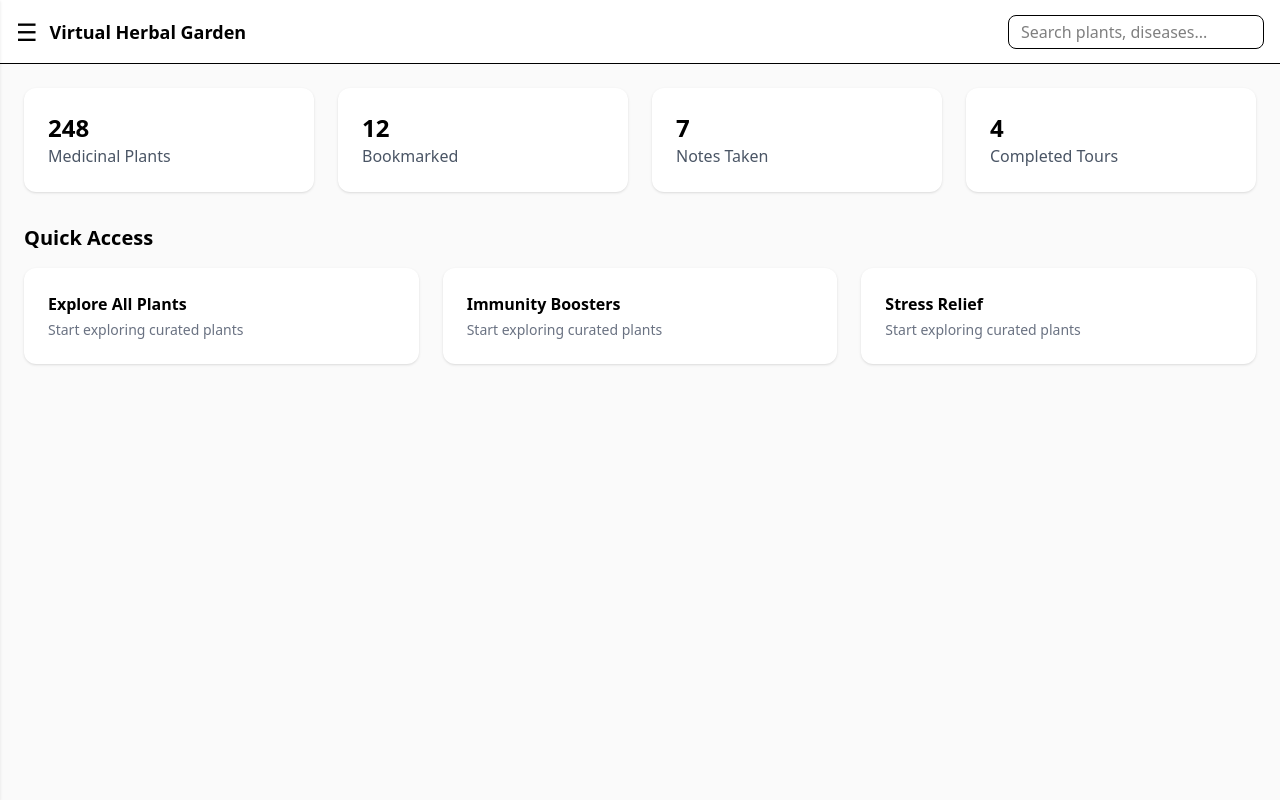
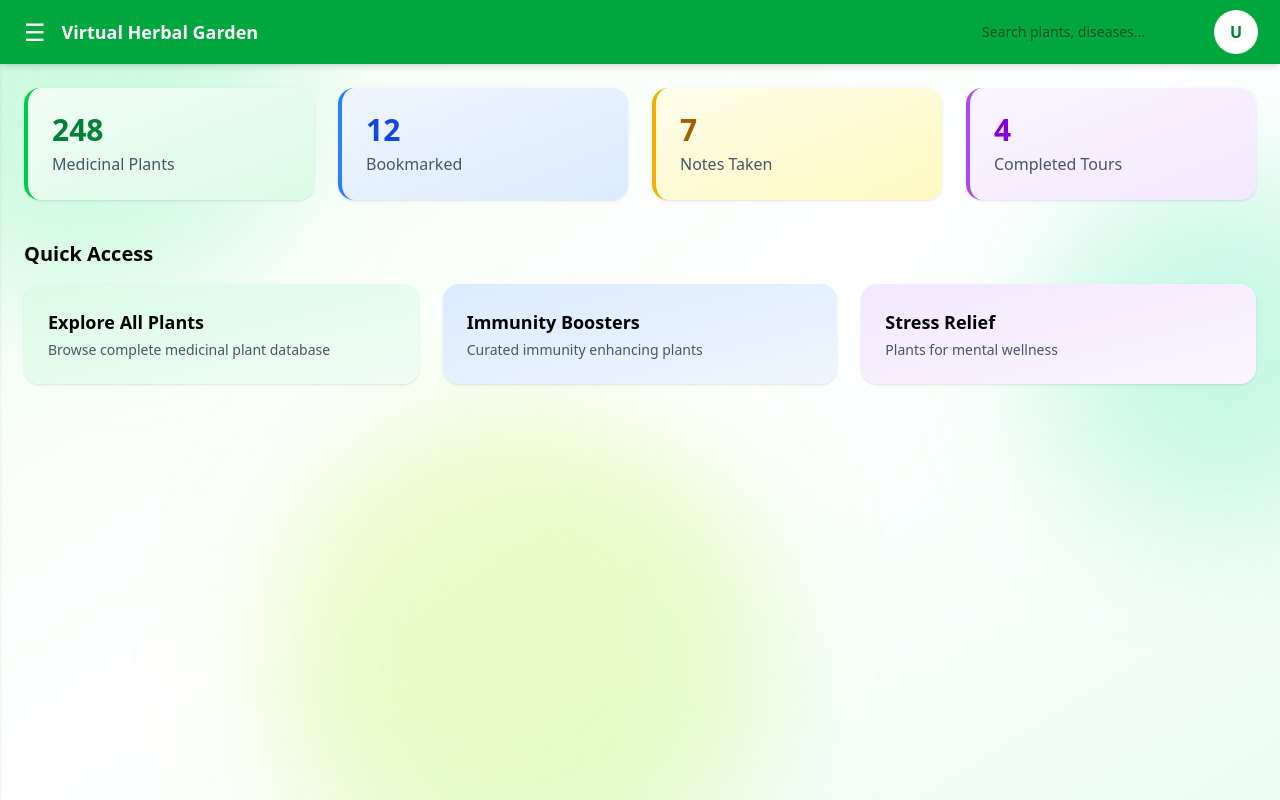
Before and after one commit to Dead-jpg/Rubix26_61_Error404, a React app in the folder frontend/: page /dashboard in a window 1280 px wide. Built offline with nearby package versions, Linux system fonts and the light colour scheme; the HTML template or start-up script is replaced by a standard one.

Commit message:
user profile added

```diff
--- /dev/null
+++ b/frontend/src/components/DashboardBackground.jsx
@@ -0,0 +1,38 @@
+export default function DashboardBackground() {
+  return (
+    <div className="fixed inset-0 -z-10 overflow-hidden bg-gradient-to-br from-green-50 via-white to-emerald-50">
+      {/* Blob 1 */}
+      <div
+        className="
+        absolute top-[-10%] left-[-10%]
+        w-[400px] h-[400px]
+        bg-green-300/30
+        rounded-full blur-3xl
+        animate-floatSlow
+      "
+      />
+
+      {/* Blob 2 */}
+      <div
+        className="
+        absolute top-[20%] right-[-10%]
+        w-[350px] h-[350px]
+        bg-emerald-300/30
+        rounded-full blur-3xl
+        animate-floatMedium
+      "
+      />
+
+      {/* Blob 3 */}
+      <div
+        className="
+        absolute bottom-[-15%] left-[20%]
+        w-[500px] h-[500px]
+        bg-lime-300/30
+        rounded-full blur-3xl
+        animate-floatFast
+      "
+      />
+    </div>
+  );
+}
--- a/frontend/src/components/DashboardTopbar.jsx
+++ b/frontend/src/components/DashboardTopbar.jsx
@@ -1,19 +1,73 @@
+import { useState, useRef, useEffect } from "react";
+import { useNavigate } from "react-router-dom";
+
 export default function DashboardTopbar({ onMenuClick }) {
+  const navigate = useNavigate();
+  const [open, setOpen] = useState(false);
+  const dropdownRef = useRef(null);
+
+  const user = JSON.parse(localStorage.getItem("user"));
+
+  // Close dropdown on outside click
+  useEffect(() => {
+    const handler = (e) => {
+      if (dropdownRef.current && !dropdownRef.current.contains(e.target)) {
+        setOpen(false);
+      }
+    };
+    document.addEventListener("mousedown", handler);
+    return () => document.removeEventListener("mousedown", handler);
+  }, []);
+
+  const logout = () => {
+    localStorage.clear();
+    navigate("/");
+  };
+
   return (
-    <div className="h-16 bg-white border-b flex items-center justify-between px-4">
-      <div className="flex items-center gap-3">
-        {/* Hamburger */}
-        <button onClick={onMenuClick} className="text-2xl focus:outline-none">
+    <header className="sticky top-0 z-[100] bg-green-600 px-6 py-3 flex items-center justify-between shadow-md relative">
+      {/* Left */}
+      <div className="flex items-center gap-4 text-white">
+        <button onClick={onMenuClick} className="text-2xl">
           ☰
         </button>
-
-        <h1 className="text-lg font-semibold">Virtual Herbal Garden</h1>
+        <h1 className="font-semibold text-lg">Virtual Herbal Garden</h1>
       </div>
 
-      <input
-        className="border rounded-lg px-3 py-1 w-64 hidden md:block"
-        placeholder="Search plants, diseases..."
-      />
-    </div>
+      {/* Right */}
+      <div className="flex items-center gap-4 relative" ref={dropdownRef}>
+        {/* Search */}
+        <input
+          placeholder="Search plants, diseases..."
+          className="hidden md:block px-4 py-2 rounded-full text-sm outline-none"
+        />
+
+        {/* Profile */}
+        <button
+          onClick={() => setOpen(!open)}
+          className="relative w-10 h-10 rounded-full bg-white text-green-700 font-bold flex items-center justify-center ring-2 ring-white hover:ring-4 hover:ring-green-300 transition"
+        >
+          {user?.name?.[0]?.toUpperCase() || "U"}
+        </button>
+
+        {/* Dropdown */}
+        {open && (
+          <div className="absolute right-0 top-14 w-64 bg-white rounded-xl shadow-xl p-4 animate-fadeIn z-[9999]">
+            <div className="mb-3">
+              <p className="font-semibold text-gray-800">{user?.name}</p>
+              <p className="text-sm text-gray-500">{user?.email}</p>
+              <p className="text-xs text-green-600 mt-1">{user?.role}</p>
+            </div>
+
+            <button
+              onClick={logout}
+              className="w-full bg-red-500 text-white py-2 rounded-lg hover:bg-red-600 transition"
+            >
+              Logout
+            </button>
+          </div>
+        )}
+      </div>
+    </header>
   );
 }
--- a/frontend/src/components/StatCard.jsx
+++ b/frontend/src/components/StatCard.jsx
@@ -1,8 +1,41 @@
-export default function StatCard({ title, value }) {
+export default function StatCard({ label, value, type }) {
+  const styles = {
+    plants: {
+      bg: "bg-gradient-to-br from-green-50 to-green-100",
+      border: "border-green-500",
+      text: "text-green-700",
+    },
+    bookmarks: {
+      bg: "bg-gradient-to-br from-blue-50 to-blue-100",
+      border: "border-blue-500",
+      text: "text-blue-700",
+    },
+    notes: {
+      bg: "bg-gradient-to-br from-yellow-50 to-yellow-100",
+      border: "border-yellow-500",
+      text: "text-yellow-700",
+    },
+    tours: {
+      bg: "bg-gradient-to-br from-purple-50 to-purple-100",
+      border: "border-purple-500",
+      text: "text-purple-700",
+    },
+  };
+
+  const style = styles[type] || styles.plants; // 🔐 safety fallback
+
   return (
-    <div className="bg-white p-6 rounded-xl shadow-sm">
-      <h2 className="text-2xl font-bold">{value}</h2>
-      <p className="text-gray-500">{title}</p>
+    <div
+      className={`
+        ${style.bg}
+        border-l-4 ${style.border}
+        rounded-2xl p-6 shadow-sm
+        hover:shadow-lg hover:-translate-y-1
+        transition-all duration-300
+      `}
+    >
+      <h2 className={`text-3xl font-bold ${style.text}`}>{value}</h2>
+      <p className="text-gray-600 mt-1">{label}</p>
     </div>
   );
 }
--- a/frontend/src/index.css
+++ b/frontend/src/index.css
@@ -1,4 +1,5 @@
 @import "tailwindcss";
+
 .input {
   width: 100%;
   border: 1px solid #e5e7eb;
@@ -10,3 +11,64 @@
 .input:focus {
   border-color: #16a34a;
 }
+@keyframes floatSlow {
+  0% {
+    transform: translateY(0) translateX(0);
+  }
+  50% {
+    transform: translateY(-40px) translateX(30px);
+  }
+  100% {
+    transform: translateY(0) translateX(0);
+  }
+}
+
+@keyframes floatMedium {
+  0% {
+    transform: translateY(0) translateX(0);
+  }
+  50% {
+    transform: translateY(30px) translateX(-40px);
+  }
+  100% {
+    transform: translateY(0) translateX(0);
+  }
+}
+
+@keyframes floatFast {
+  0% {
+    transform: translateY(0) translateX(0);
+  }
+  50% {
+    transform: translateY(-60px) translateX(50px);
+  }
+  100% {
+    transform: translateY(0) translateX(0);
+  }
+}
+
+.animate-floatSlow {
+  animation: floatSlow 20s ease-in-out infinite;
+}
+
+.animate-floatMedium {
+  animation: floatMedium 25s ease-in-out infinite;
+}
+
+.animate-floatFast {
+  animation: floatFast 30s ease-in-out infinite;
+}
+@keyframes fadeIn {
+  from {
+    opacity: 0;
+    transform: translateY(-6px);
+  }
+  to {
+    opacity: 1;
+    transform: translateY(0);
+  }
+}
+
+.animate-fadeIn {
+  animation: fadeIn 0.2s ease-out;
+}
--- a/frontend/src/pages/DashboardHome.jsx
+++ b/frontend/src/pages/DashboardHome.jsx
@@ -1,42 +1,49 @@
+import StatCard from "../components/StatCard";
+
 export default function DashboardHome() {
-  const stats = [
-    { label: "Medicinal Plants", value: 248 },
-    { label: "Bookmarked", value: 12 },
-    { label: "Notes Taken", value: 7 },
-    { label: "Completed Tours", value: 4 },
-  ];
-
   return (
-    <div className="space-y-8">
+    <div className="space-y-10">
       {/* Stats */}
-      <div className="grid grid-cols-1 md:grid-cols-4 gap-6">
-        {stats.map((s) => (
-          <div key={s.label} className="bg-white rounded-xl p-6 shadow">
-            <h2 className="text-2xl font-bold">{s.value}</h2>
-            <p className="text-gray-600">{s.label}</p>
-          </div>
-        ))}
+      <div className="grid grid-cols-1 sm:grid-cols-2 lg:grid-cols-4 gap-6">
+        <StatCard label="Medicinal Plants" value={248} type="plants" />
+        <StatCard label="Bookmarked" value={12} type="bookmarks" />
+        <StatCard label="Notes Taken" value={7} type="notes" />
+        <StatCard label="Completed Tours" value={4} type="tours" />
       </div>
 
       {/* Quick Access */}
       <div>
         <h2 className="text-xl font-semibold mb-4">Quick Access</h2>
+
         <div className="grid grid-cols-1 md:grid-cols-3 gap-6">
-          {["Explore All Plants", "Immunity Boosters", "Stress Relief"].map(
-            (item) => (
-              <div
-                key={item}
-                className="bg-white p-6 rounded-xl shadow hover:shadow-lg transition"
-              >
-                <h3 className="font-semibold">{item}</h3>
-                <p className="text-sm text-gray-500 mt-1">
-                  Start exploring curated plants
-                </p>
-              </div>
-            ),
-          )}
+          <QuickCard
+            title="Explore All Plants"
+            description="Browse complete medicinal plant database"
+            gradient="from-green-100 to-green-50"
+          />
+          <QuickCard
+            title="Immunity Boosters"
+            description="Curated immunity enhancing plants"
+            gradient="from-blue-100 to-blue-50"
+          />
+          <QuickCard
+            title="Stress Relief"
+            description="Plants for mental wellness"
+            gradient="from-purple-100 to-purple-50"
+          />
         </div>
       </div>
     </div>
   );
 }
+
+function QuickCard({ title, description, gradient }) {
+  return (
+    <div
+      className={`bg-gradient-to-br ${gradient} p-6 rounded-2xl shadow-sm hover:shadow-lg hover:-translate-y-1 transition-all`}
+    >
+      <h3 className="font-semibold text-lg">{title}</h3>
+      <p className="text-sm text-gray-600 mt-1">{description}</p>
+    </div>
+  );
+}
--- a/frontend/src/pages/DashboardLayout.jsx
+++ b/frontend/src/pages/DashboardLayout.jsx
@@ -2,27 +2,29 @@ import { useState } from "react";
 import { Outlet } from "react-router-dom";
 import DashboardSidebar from "../components/DashboardSidebar";
 import DashboardTopbar from "../components/DashboardTopbar";
+import DashboardBackground from "../components/DashboardBackground";
 
 export default function DashboardLayout() {
   const [sidebarOpen, setSidebarOpen] = useState(false);
 
   return (
-    <div className="min-h-screen bg-[#fafafa]">
-      {/* Topbar */}
+    <div className="relative min-h-screen overflow-hidden">
+      <DashboardBackground />
+
+      {/* Foreground content */}
+      <div className="relative z-10">
         <DashboardTopbar onMenuClick={() => setSidebarOpen(true)} />
 
         <div className="flex">
-        {/* Sidebar */}
           <DashboardSidebar
             open={sidebarOpen}
             onClose={() => setSidebarOpen(false)}
           />
-
-        {/* Main content */}
           <main className="flex-1 p-6">
             <Outlet />
           </main>
         </div>
       </div>
+    </div>
   );
 }
--- a/frontend/src/pages/Register.jsx
+++ b/frontend/src/pages/Register.jsx
@@ -1,4 +1,5 @@
 import { useState } from "react";
+import SplineBackground from "../components/SplineBackground";
 
 export default function Register() {
   const [form, setForm] = useState({ name: "", email: "", password: "" });
@@ -24,25 +25,38 @@ export default function Register() {
   };
 
   return (
-    <form onSubmit={submit} className="max-w-sm mx-auto p-6">
-      <h2 className="text-2xl mb-4">Sign Up</h2>
+    <div className="h-screen w-full flex items-center justify-center relative overflow-hidden font-sans">
+      {/* Background */}
+      <SplineBackground />
+
+      <form
+        onSubmit={submit}
+        className="relative z-10 w-[340px] p-6 rounded-2xl
+           bg-white/20 backdrop-blur-xl
+           border border-white/30
+           shadow-2xl
+           text-white"
+      >
+        <h2 className="text-2xl font-semibold text-center mb-4 text-green-700">
+          Sign Up
+        </h2>
 
         {error && <p className="text-red-500">{error}</p>}
 
         <input
           placeholder="Name"
-        className="border p-2 w-full mb-2"
+          className="w-full p-2.5 mb-3 rounded-md border border-gray-300 focus:ring-2 focus:ring-green-500 outline-none"
           onChange={(e) => setForm({ ...form, name: e.target.value })}
         />
         <input
           placeholder="Email"
-        className="border p-2 w-full mb-2"
+          className="w-full p-2.5 mb-3 rounded-md border border-gray-300 focus:ring-2 focus:ring-green-500 outline-none"
           onChange={(e) => setForm({ ...form, email: e.target.value })}
         />
         <input
           type="password"
           placeholder="Password"
-        className="border p-2 w-full mb-4"
+          className="w-full p-2.5 mb-4 rounded-md border border-gray-300 focus:ring-2 focus:ring-green-500 outline-none"
           onChange={(e) => setForm({ ...form, password: e.target.value })}
         />
 
@@ -57,5 +71,6 @@ export default function Register() {
           </a>
         </p>
       </form>
+    </div>
   );
 }
```
Also changed, not shown: frontend/src/pages/Login.jsx (+19 -8 lines). Lines whose indentation alone changed are shown as unchanged.
